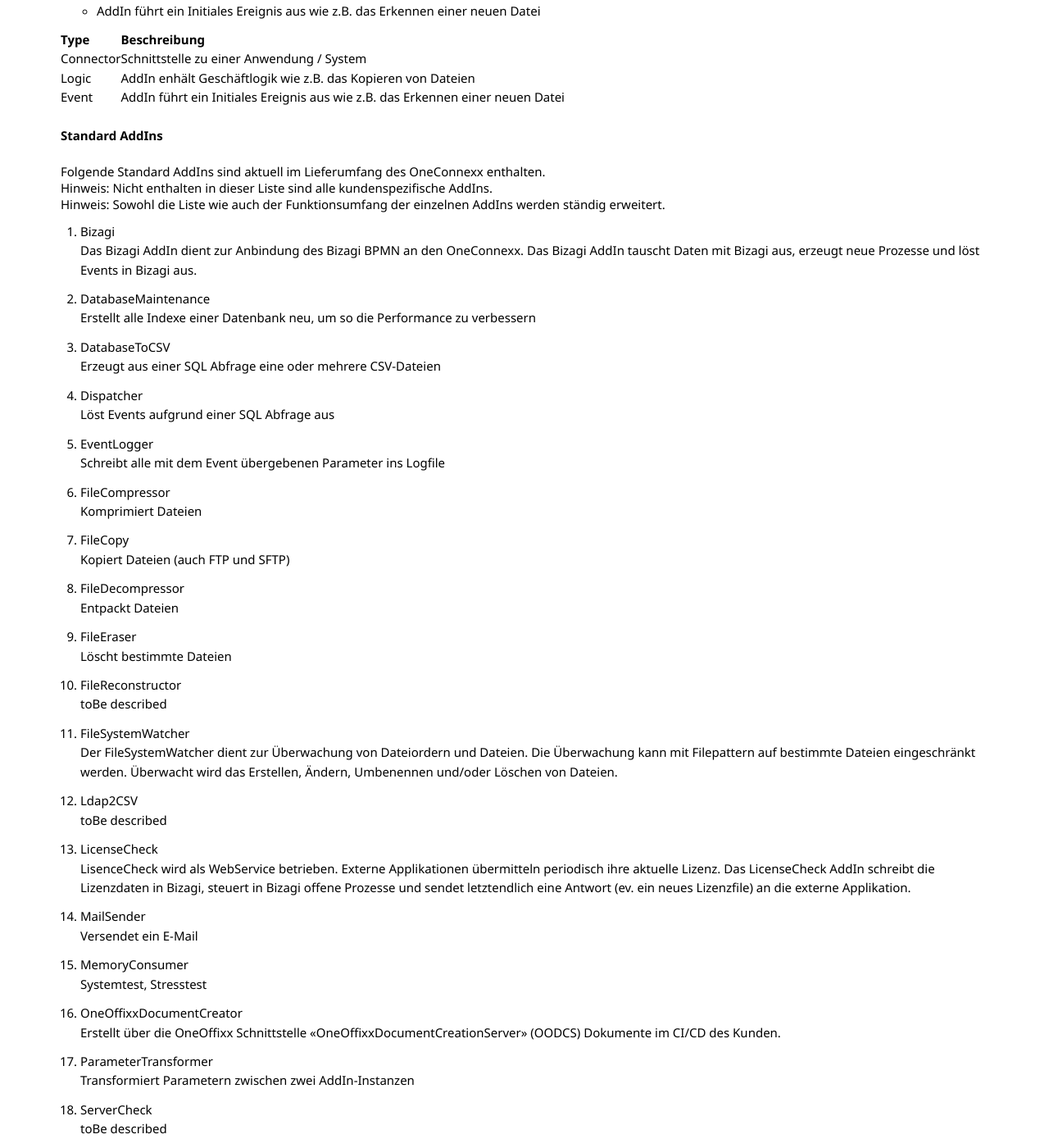
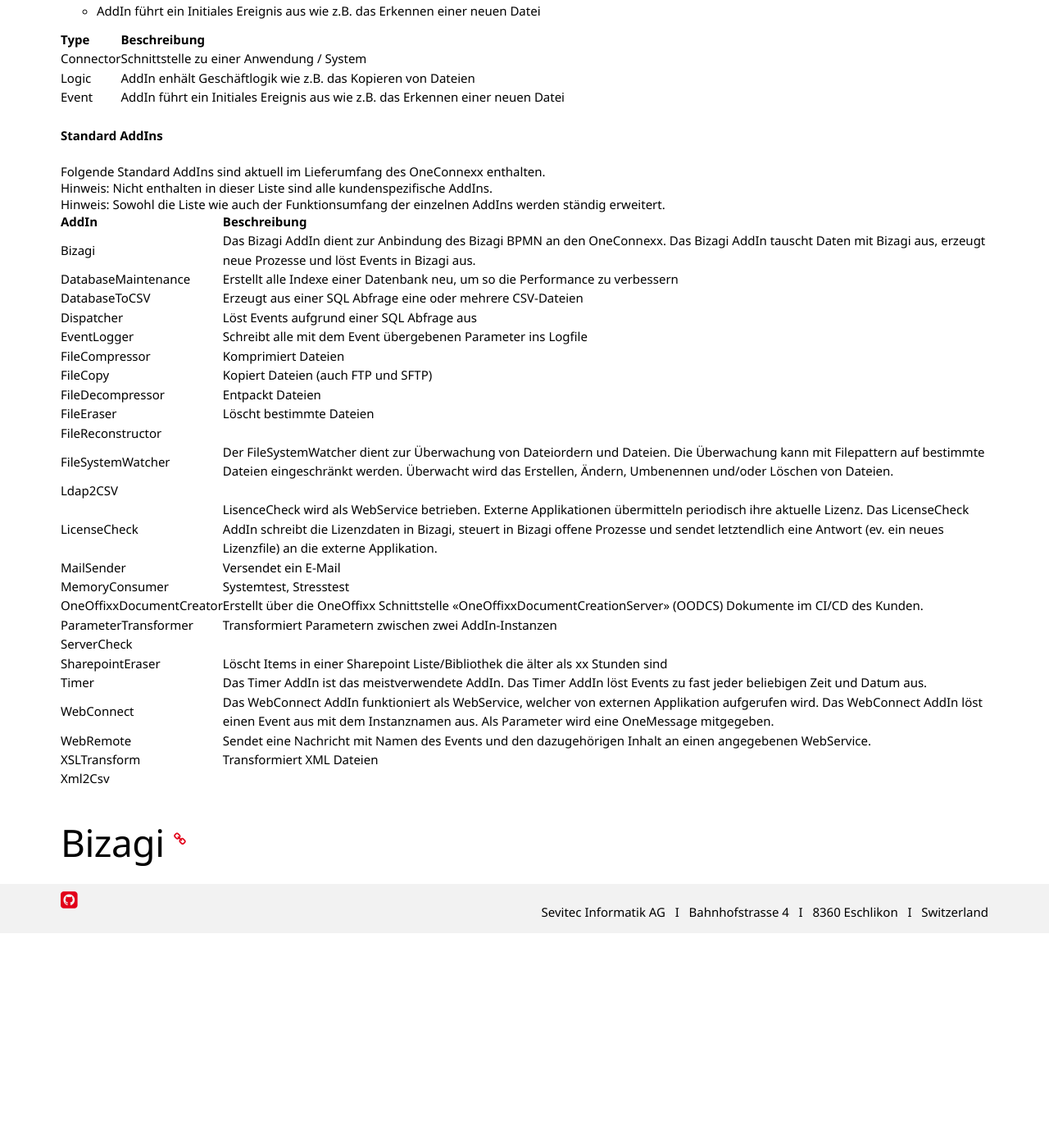
Before and after one commit to primesoft-group/oneconnexx-docs, a Jekyll site: the page built from _pages/addins/de/overview.md, in a window 1280 px wide and 1400 px high, scrolled down 536 px. Shown: the whole window at 82% size. Built offline with Jekyll 4.4.1, drawn with Linux system fonts in a browser that asks for light colours; nearby versions of some CDN libraries; some web fonts are replaced; after the commit the page ends 1674 px from its top, so only the background shows below that.

Commit message:
Update overview.md

```diff
--- a/_pages/addins/de/overview.md
+++ b/_pages/addins/de/overview.md
@@ -28,55 +28,32 @@
 Hinweis: Nicht enthalten in dieser Liste sind alle kundenspezifische AddIns.<br />
 Hinweis: Sowohl die Liste wie auch der Funktionsumfang der einzelnen AddIns werden ständig erweitert.
 
-
-1. Bizagi<br/>
-   Das Bizagi AddIn dient zur Anbindung des Bizagi BPMN an den OneConnexx. Das Bizagi AddIn tauscht Daten mit Bizagi aus, erzeugt neue Prozesse und löst Events in Bizagi aus.
-2. DatabaseMaintenance<br/>
-   Erstellt alle Indexe einer Datenbank neu, um so die Performance zu verbessern
-3. DatabaseToCSV<br/>
-   Erzeugt aus einer SQL Abfrage eine oder mehrere CSV-Dateien
-4. Dispatcher<br/>
-   Löst Events aufgrund einer SQL Abfrage aus
-5. EventLogger<br/>
-   Schreibt alle mit dem Event übergebenen Parameter ins Logfile
-6. FileCompressor<br/>
-   Komprimiert Dateien
-7. FileCopy<br/>
-   Kopiert Dateien (auch FTP und SFTP)
-8. FileDecompressor<br/>
-   Entpackt Dateien
-9. FileEraser<br/>
-   Löscht bestimmte Dateien
-10. FileReconstructor<br/>
-   toBe described
-11. FileSystemWatcher<br/>
-   Der FileSystemWatcher dient zur Überwachung von Dateiordern und Dateien. Die Überwachung kann mit Filepattern auf bestimmte Dateien eingeschränkt werden. Überwacht wird das Erstellen, Ändern, Umbenennen und/oder Löschen von Dateien.
-12. Ldap2CSV<br/>
-   toBe described
-13. LicenseCheck<br/>
-   LisenceCheck wird als WebService betrieben. Externe Applikationen übermitteln periodisch ihre aktuelle Lizenz. Das LicenseCheck AddIn schreibt die Lizenzdaten in Bizagi, steuert in Bizagi offene Prozesse und sendet letztendlich eine Antwort (ev. ein neues Lizenzfile) an die externe Applikation.
-14. MailSender<br/>
-   Versendet ein E-Mail
-15. MemoryConsumer<br/>
-   Systemtest, Stresstest
-16. OneOffixxDocumentCreator<br/>
-   Erstellt über die OneOffixx Schnittstelle «OneOffixxDocumentCreationServer» (OODCS) Dokumente im CI/CD des Kunden.
-17. ParameterTransformer<br/>
-   Transformiert Parametern zwischen zwei AddIn-Instanzen
-18. ServerCheck<br/>
-   toBe described
-19. SharepointEraser<br/>
-   Löscht Items in einer Sharepoint Liste/Bibliothek die älter als xx Stunden sind
-20. Timer<br/>
-   Das Timer AddIn ist das meistverwendete AddIn. Das Timer AddIn löst Events zu fast jeder beliebigen Zeit und Datum aus.
-21. WebConnect<br/>
-   Das WebConnect AddIn funktioniert als WebService, welcher von externen Applikation aufgerufen wird. Das WebConnect AddIn löst einen Event aus mit dem Instanznamen aus. Als Parameter wird eine OneMessage mitgegeben.
-22. WebRemote<br/>
-   Sendet eine Nachricht mit Namen des Events und den dazugehörigen Inhalt an einen angegebenen WebService.
-23. XSLTransform<br/>
-   Transformiert XML Dateien
-24. Xml2Csv<br/>
-   toBe described
+| AddIn | Beschreibung |
+| --- | --- |
+| Bizagi | Das Bizagi AddIn dient zur Anbindung des Bizagi BPMN an den OneConnexx. Das Bizagi AddIn tauscht Daten mit Bizagi aus, erzeugt neue Prozesse und löst Events in Bizagi aus. |
+| DatabaseMaintenance | Erstellt alle Indexe einer Datenbank neu, um so die Performance zu verbessern
+| DatabaseToCSV | Erzeugt aus einer SQL Abfrage eine oder mehrere CSV-Dateien |
+| Dispatcher | Löst Events aufgrund einer SQL Abfrage aus |
+| EventLogger | Schreibt alle mit dem Event übergebenen Parameter ins Logfile |
+| FileCompressor | Komprimiert Dateien |
+| FileCopy | Kopiert Dateien (auch FTP und SFTP) |
+| FileDecompressor | Entpackt Dateien |
+| FileEraser | Löscht bestimmte Dateien |
+| FileReconstructor |  |
+| FileSystemWatcher | Der FileSystemWatcher dient zur Überwachung von Dateiordern und Dateien. Die Überwachung kann mit Filepattern auf bestimmte Dateien eingeschränkt werden. Überwacht wird das Erstellen, Ändern, Umbenennen und/oder Löschen von Dateien. |
+| Ldap2CSV | |
+| LicenseCheck |LisenceCheck wird als WebService betrieben. Externe Applikationen übermitteln periodisch ihre aktuelle Lizenz. Das LicenseCheck AddIn schreibt die Lizenzdaten in Bizagi, steuert in Bizagi offene Prozesse und sendet letztendlich eine Antwort (ev. ein neues Lizenzfile) an die externe Applikation. |
+| MailSender | Versendet ein E-Mail |
+| MemoryConsumer | Systemtest, Stresstest |
+| OneOffixxDocumentCreator | Erstellt über die OneOffixx Schnittstelle «OneOffixxDocumentCreationServer» (OODCS) Dokumente im CI/CD des Kunden. |
+| ParameterTransformer | Transformiert Parametern zwischen zwei AddIn-Instanzen |
+| ServerCheck | |
+| SharepointEraser | Löscht Items in einer Sharepoint Liste/Bibliothek die älter als xx Stunden sind |
+| Timer | Das Timer AddIn ist das meistverwendete AddIn. Das Timer AddIn löst Events zu fast jeder beliebigen Zeit und Datum aus. |
+| WebConnect | Das WebConnect AddIn funktioniert als WebService, welcher von externen Applikation aufgerufen wird. Das WebConnect AddIn löst einen Event aus mit dem Instanznamen aus. Als Parameter wird eine OneMessage mitgegeben. |
+| WebRemote | Sendet eine Nachricht mit Namen des Events und den dazugehörigen Inhalt an einen angegebenen WebService. |
+| XSLTransform | Transformiert XML Dateien |
+| Xml2Csv | |
 
 
 ## Bizagi {% include anchor.html name="Bizagi" %}
```
